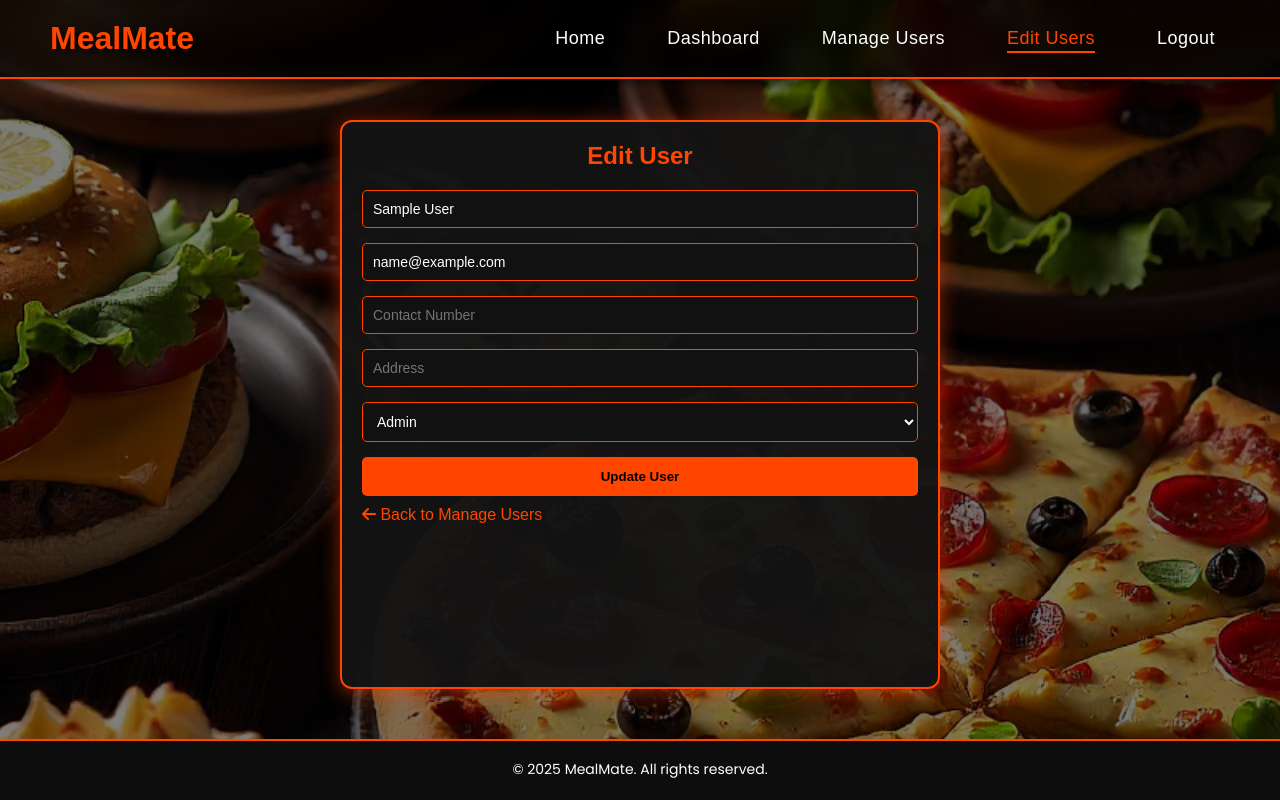
After one commit to Navindi-Thisara/MealMate-online-food-ordering-system, a PHP site: page /users/admin/edit_user.php?id=1 in a window 1280 px wide. The commit adds this page. Run offline with PHP 8.4, Linux system fonts and the light colour scheme; the visitor is signed in with stand-in values (Sample User, id 1).

Commit message:
Add edit_user.php and update manage_users.php

```diff
--- /dev/null
+++ b/users/admin/edit_user.php
@@ -0,0 +1,326 @@
+<?php
+if (session_status() == PHP_SESSION_NONE) {
+    session_start();
+}
+
+// Database connection
+require_once __DIR__ . '/../../includes/db_connect.php';
+
+// Restrict to admin only
+if (!isset($_SESSION['user_id']) || $_SESSION['role'] !== 'admin') {
+    header("Location: ../users/login.php");
+    exit();
+}
+
+// Check if user ID is provided
+if (!isset($_GET['id']) || empty($_GET['id'])) {
+    header("Location: manage_users.php");
+    exit();
+}
+
+$user_id = intval($_GET['id']);
+$error = "";
+$success = "";
+
+// Fetch user data
+$sql = "SELECT * FROM users WHERE user_id = ?";
+$stmt = $conn->prepare($sql);
+$stmt->bind_param("i", $user_id);
+$stmt->execute();
+$result = $stmt->get_result();
+
+if ($result->num_rows === 0) {
+    header("Location: manage_users.php");
+    exit();
+}
+
+$user = $result->fetch_assoc();
+
+// Handle form submission
+if ($_SERVER["REQUEST_METHOD"] === "POST") {
+    $full_name  = trim($_POST['full_name']);
+    $email      = trim($_POST['email']);
+    $contact_no = trim($_POST['contact_no']);
+    $address    = trim($_POST['address']);
+    $role       = $_POST['role'];
+
+    // Basic validation
+    if (empty($full_name) || empty($email) || empty($contact_no) || empty($address)) {
+        $error = "All fields are required.";
+    } elseif (!filter_var($email, FILTER_VALIDATE_EMAIL)) {
+        $error = "Invalid email format.";
+    } else {
+        // Update user in DB
+        $update_sql = "UPDATE users SET full_name = ?, email = ?, contact_no = ?, address = ?, role = ? WHERE user_id = ?";
+        $update_stmt = $conn->prepare($update_sql);
+        $update_stmt->bind_param("sssssi", $full_name, $email, $contact_no, $address, $role, $user_id);
+
+        if ($update_stmt->execute()) {
+            $success = "User updated successfully!";
+            // Refresh user data
+            $user['full_name'] = $full_name;
+            $user['email'] = $email;
+            $user['contact_no'] = $contact_no;
+            $user['address'] = $address;
+            $user['role'] = $role;
+        } else {
+            $error = "Failed to update user. Please try again.";
+        }
+    }
+}
+?>
+
+<!DOCTYPE html>
+<html lang="en">
+<head>
+    <meta charset="UTF-8">
+    <title>Edit User - MealMate Admin</title>
+    <link rel="stylesheet" href="../assets/form.css">
+    <link rel="stylesheet" href="https://cdnjs.cloudflare.com/ajax/libs/font-awesome/6.0.0-beta3/css/all.min.css">
+    <style>
+        body.edit-user {
+            margin: 0;
+            font-family: Arial, sans-serif;
+            background: #000;
+            color: #fff;
+            display: flex;
+            flex-direction: column;
+            min-height: 100vh;
+        }
+
+           /* Navbar */
+        .navbar {
+            background-color: rgba(0, 0, 0, 0.8);
+            backdrop-filter: blur(10px);
+            border-bottom: 2px solid #FF4500;
+            padding: 20px 50px;
+            box-shadow: 0 4px 10px rgba(0, 0, 0, 0.5);
+            position: fixed;
+            top: 0;
+            left: 0;
+            width: 100%;
+            z-index: 20;
+            display: flex;
+            justify-content: space-between;
+            align-items: center;
+        }
+
+        .nav-container {
+            width: 100%;
+            max-width: 1400px;
+            margin: 0 auto;
+            display: flex;
+            justify-content: space-between;
+            align-items: center;
+        }
+
+        .nav-logo {
+            color: #FF4500;
+            font-size: 32px;
+            font-weight: 700;
+            margin: 0;
+            text-shadow: 3px 3px 6px #000;
+        }
+
+        .nav-menu {
+            display: flex;
+            list-style: none;
+            gap: 2rem;
+            align-items: center;
+        }
+
+        .nav-menu a {
+            color: #fff;
+            text-decoration: none;
+            font-size: 18px;
+            font-weight: 400;
+            letter-spacing: 0.5px;
+            position: relative;
+            transition: color 0.3s ease;
+        }
+
+        .nav-menu a::after {
+            content: '';
+            position: absolute;
+            bottom: -5px;
+            left: 0;
+            width: 0;
+            height: 2px;
+            background: #FF4500;
+            transition: width 0.3s ease;
+        }
+
+        .nav-menu a:hover,
+        .nav-menu a.active {
+            color: #FF4500;
+        }
+
+        .nav-menu a:hover::after,
+        .nav-menu a.active::after {
+            width: 100%;
+        }
+
+        /* Main container */
+        .container {
+            width: 100%;
+            max-width: 1400px;
+            margin: 120px auto 0 auto;
+            padding: 0 50px;
+            flex: 1 0 auto;
+        }
+
+        /* Header */
+        .header {
+            text-align: center;
+            margin-bottom: 2rem;
+            position: relative;
+        }
+
+        .header h2 {
+            color: #ff4500;
+            font-size: 2rem;
+            font-weight: bold;
+            margin-bottom: 0.5rem;
+        }
+
+        .header p {
+            color: #ccc;
+            font-size: 1.1rem;
+            margin-bottom: 1rem;
+        }
+
+        .header::after {
+            content: "";
+            position: absolute;
+            bottom: -10px;
+            left: 0;
+            right: 0;
+            width: 100vw;
+            height: 2px;
+            background-color: #ff4500;
+            margin-left: calc(-50vw + 50%);
+        }
+
+        .container {
+            width: 100%;
+            max-width: 600px;
+            margin: 120px auto 50px auto;
+            padding: 20px;
+            background: rgba(20, 20, 20, 0.95);
+            border: 2px solid #FF4500;
+            border-radius: 12px;
+            box-shadow: 0 4px 20px rgba(255, 69, 0, 0.5);
+            flex: 1 0 auto;
+        }
+
+        h2 {
+            text-align: center;
+            color: #ff4500;
+            margin-bottom: 20px;
+        }
+
+        form {
+            display: flex;
+            flex-direction: column;
+            gap: 15px;
+        }
+
+        input, select {
+            padding: 10px;
+            border-radius: 5px;
+            border: 1px solid #FF4500;
+            background: #111;
+            color: #fff;
+            font-size: 14px;
+        }
+
+        input:focus, select:focus {
+            outline: none;
+            border-color: #ff4500;
+            box-shadow: 0 0 8px #ff4500;
+        }
+
+        button {
+            padding: 12px;
+            background: #FF4500;
+            color: #000;
+            font-weight: bold;
+            border: none;
+            border-radius: 5px;
+            cursor: pointer;
+            transition: background 0.3s ease;
+        }
+
+        button:hover {
+            background: #e63e00;
+        }
+
+        .message {
+            text-align: center;
+            font-weight: bold;
+        }
+
+        .message.error {
+            color: #F44336;
+        }
+
+        .message.success {
+            color: #4CAF50;
+        }
+
+        a.back-link {
+            display: inline-block;
+            margin-top: 10px;
+            color: #FF4500;
+            text-decoration: none;
+        }
+
+        a.back-link:hover {
+            text-decoration: underline;
+        }
+    </style>
+</head>
+<body class="edit-user">
+    <!-- Navbar/Header -->
+    <nav class="navbar">
+        <div class="nav-container">
+            <h1 class="nav-logo">MealMate</h1>
+            <ul class="nav-menu">
+                <li><a href="/MealMate-online-food-ordering-system/index.php">Home</a></li>
+                <li><a href="admin_dashboard.php">Dashboard</a></li>
+                <li><a href="manage_users.php">Manage Users</a></li>
+                <li><a href="edit_user.php" class="active">Edit Users</a></li>
+                <li><a href="/MealMate-online-food-ordering-system/users/logout.php">Logout</a></li>
+            </ul>
+        </div>
+    </nav>
+
+    <!-- Main Form Container -->
+    <div class="container">
+        <h2>Edit User</h2>
+
+        <?php if($error): ?>
+            <div class="message error"><?= $error ?></div>
+        <?php elseif($success): ?>
+            <div class="message success"><?= $success ?></div>
+        <?php endif; ?>
+
+        <form method="POST">
+            <input type="text" name="full_name" placeholder="Full Name" value="<?= htmlspecialchars($user['full_name']) ?>" required>
+            <input type="email" name="email" placeholder="Email" value="<?= htmlspecialchars($user['email']) ?>" required>
+            <input type="text" name="contact_no" placeholder="Contact Number" value="<?= htmlspecialchars($user['contact_no']) ?>" required>
+            <input type="text" name="address" placeholder="Address" value="<?= htmlspecialchars($user['address']) ?>" required>
+            <select name="role" required>
+                <option value="user" <?= $user['role'] === 'user' ? 'selected' : '' ?>>User</option>
+                <option value="admin" <?= $user['role'] === 'admin' ? 'selected' : '' ?>>Admin</option>
+            </select>
+            <button type="submit">Update User</button>
+        </form>
+
+        <a href="manage_users.php" class="back-link"><i class="fas fa-arrow-left"></i> Back to Manage Users</a>
+    </div>
+
+    <!-- Footer -->
+    <?php include '../../includes/simple_footer.php'; ?>
+</body>
+</html>
```
Also changed, not shown: users/admin/manage_users.php (+57 -6 lines).
